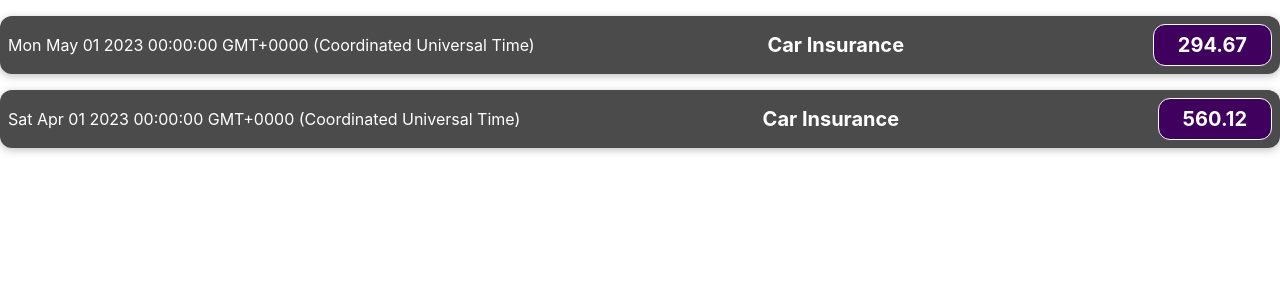
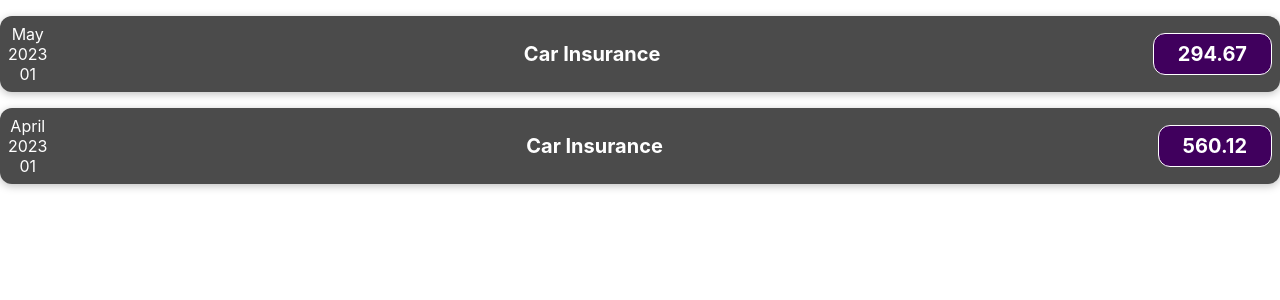
Before and after one commit to Kristjan303/React_thingamabob, a React (Create React App) app in the folder expens/: page / in a window 1280 px wide. Shown: the top 300 px of the page. Built offline with nearby package versions, Linux system fonts and the light colour scheme.

Commit message:
Made changes based on worksheet 4

```diff
--- /dev/null
+++ b/expens/src/components/ExpenseDate.js
@@ -0,0 +1,16 @@
+function ExpenseItem(props) {
+
+    const day = props.expenseDate.toLocaleString('en-US', {day: '2-digit'})
+    const month = props.expenseDate.toLocaleString('en-US', {month: 'long'})
+    const year = props.expenseDate.getFullYear()
+
+    return (
+            <div>
+                <div>{month}</div>
+                <div>{year}</div>
+                <div>{day}</div>
+            </div>
+    );
+}
+
+export default ExpenseItem;
--- a/expens/src/components/ExpenseItem.js
+++ b/expens/src/components/ExpenseItem.js
@@ -1,9 +1,11 @@
+import './ExpenseItem.css';
+import ExpenseDate from './ExpenseDate';
+
 function ExpenseItem(props) {
-    console.log(props)
 
   return (
     <div className='expense-item'>
-      <div>{props.expenseData.expenseDate.toString()}</div>
+        <ExpenseDate expenseDate={props.expenseData.expenseDate}></ExpenseDate>
       <div className='expense-item__description'>
         <h2>{props.expenseData.expenseTitle}</h2>
         <div className='expense-item__price'>{props.expenseData.expenseAmount}</div>
```
